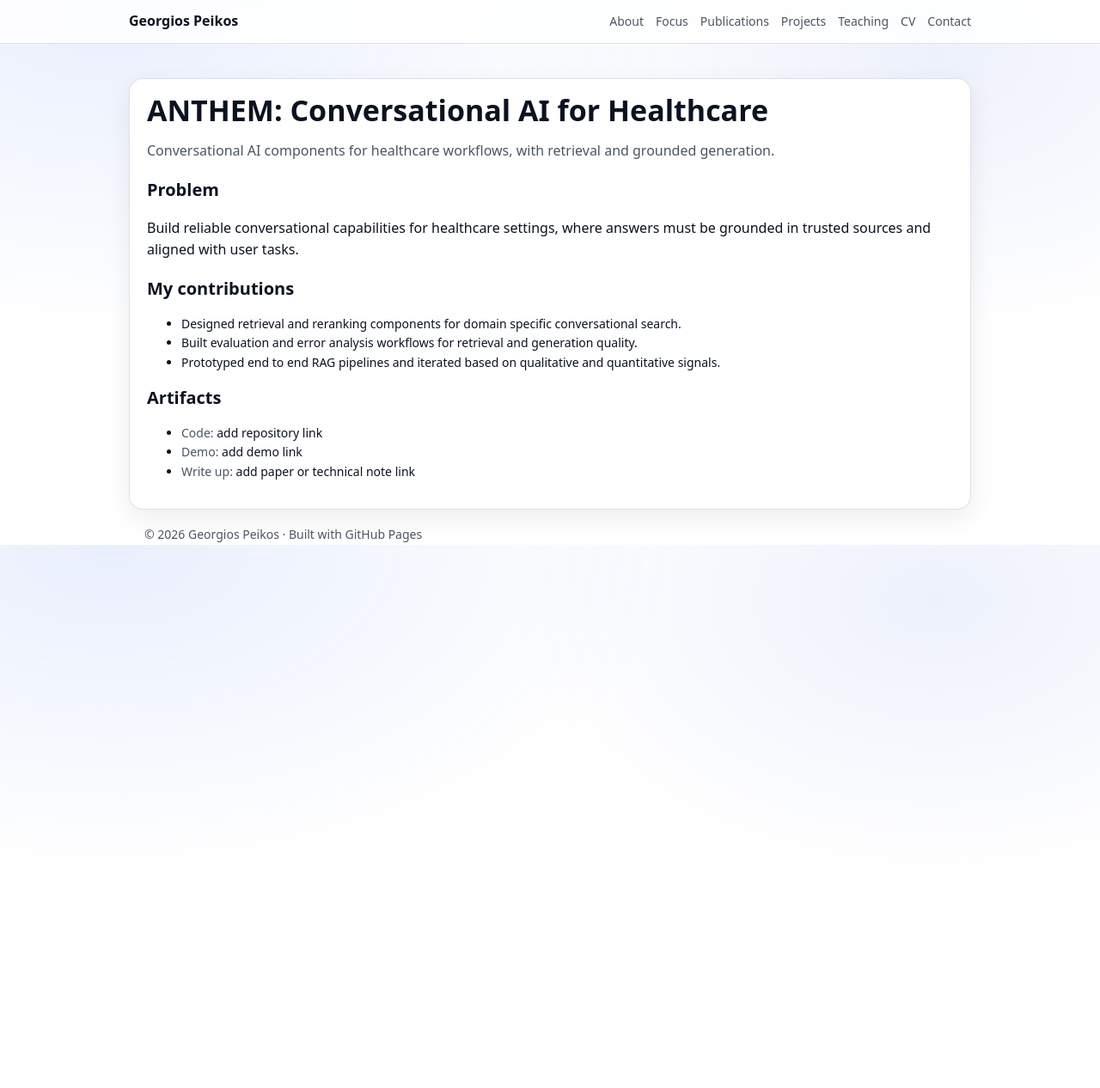
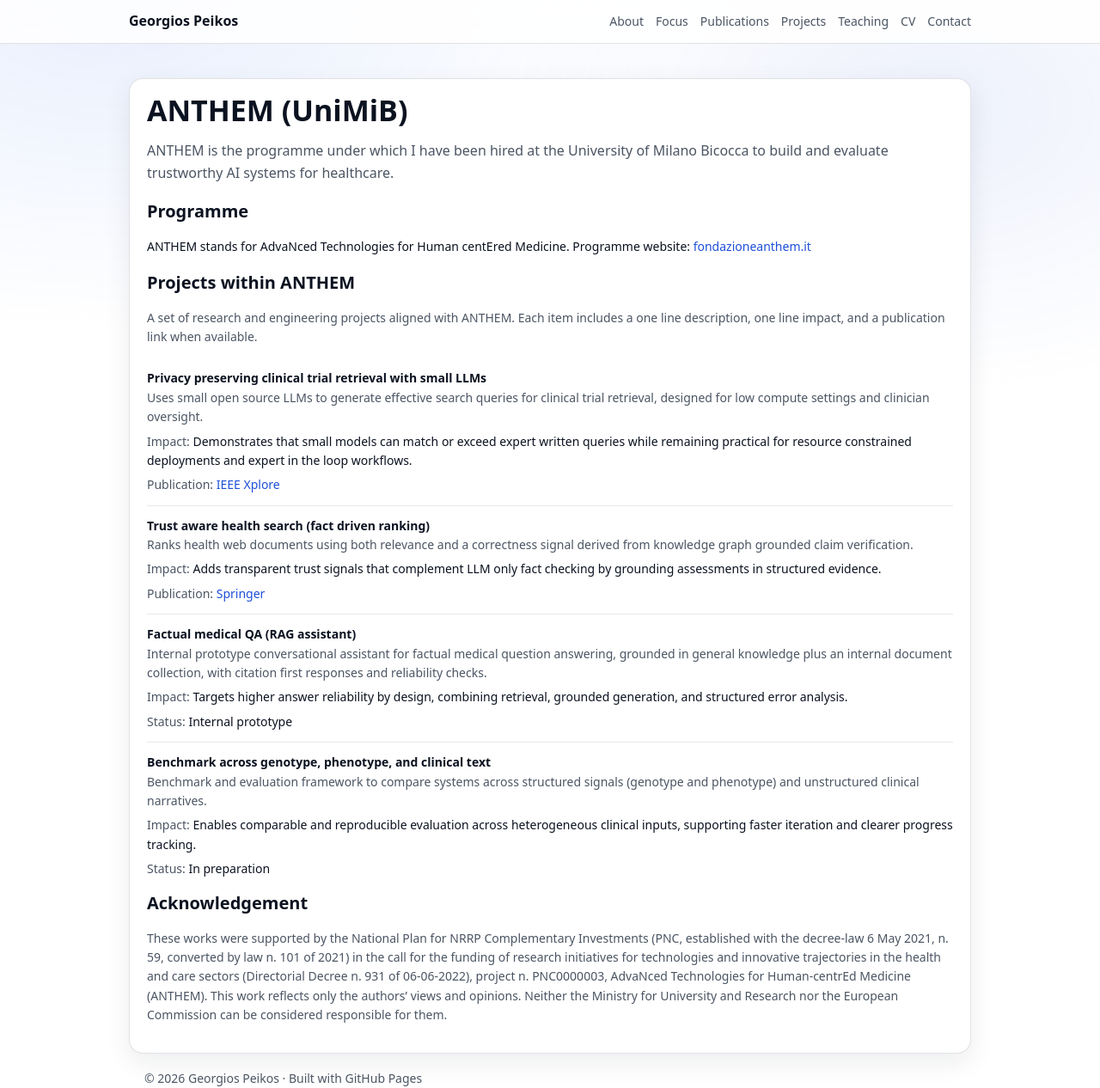
Before and after one commit to GiorgosPeikos/GiorgosPeikos.github.io, a Jekyll site: the page built from _projects/anthem-conversational-ai.md, in a window 1280 px wide and 1266 px high. Shown: the whole window at 86% size. Built offline with Jekyll 4.4.1, drawn with Linux system fonts in a browser that asks for light colours.

Commit message:
update anthem-conversational-ai.md

```diff
--- a/_projects/anthem-conversational-ai.md
+++ b/_projects/anthem-conversational-ai.md
@@ -1,31 +1,89 @@
 ---
 layout: default
-title: "ANTHEM: Conversational AI for Healthcare"
-one_liner: "Conversational AI components for healthcare workflows, with retrieval and grounded generation."
+title: "ANTHEM: Human Centred Medicine"
+one_liner: "Trustworthy health search and privacy preserving clinician in the loop retrieval, developed at UniMiB within the ANTHEM programme."
 order: 1
-keywords: ["conversational AI", "healthcare", "RAG", "retrieval", "evaluation"]
+keywords: ["healthcare AI", "conversational AI", "RAG", "health information retrieval", "clinical trials retrieval", "privacy", "evaluation", "human in the loop"]
 ---
 
 <div class="card section">
-  <h1>ANTHEM: Conversational AI for Healthcare</h1>
-  <p class="muted">Conversational AI components for healthcare workflows, with retrieval and grounded generation.</p>
-
-  <h2>Problem</h2>
-  <p>
-    Build reliable conversational capabilities for healthcare settings, where answers must be grounded in trusted sources and aligned with user tasks.
+  <h1>ANTHEM (UniMiB)</h1>
+  <p class="muted">
+    ANTHEM is the programme under which I have been hired at the University of Milano Bicocca to build and evaluate trustworthy AI systems for healthcare.
   </p>
 
-  <h2>My contributions</h2>
-  <ul class="small">
-    <li>Designed retrieval and reranking components for domain specific conversational search.</li>
-    <li>Built evaluation and error analysis workflows for retrieval and generation quality.</li>
-    <li>Prototyped end to end RAG pipelines and iterated based on qualitative and quantitative signals.</li>
-  </ul>
+  <h2>Programme</h2>
+  <p class="small">
+    ANTHEM stands for AdvaNced Technologies for Human centEred Medicine.
+    Programme website:
+    <a href="https://fondazioneanthem.it/en/" target="_blank" rel="noreferrer">fondazioneanthem.it</a>
+  </p>
 
-  <h2>Artifacts</h2>
-  <ul class="small">
-    <li><span class="muted">Code:</span> add repository link</li>
-    <li><span class="muted">Demo:</span> add demo link</li>
-    <li><span class="muted">Write up:</span> add paper or technical note link</li>
-  </ul>
+  <h2>Projects within ANTHEM</h2>
+  <p class="muted small">
+    A set of research and engineering projects aligned with ANTHEM. Each item includes a one line description, one line impact, and a publication link when available.
+  </p>
+
+  <div class="small" style="margin-top:12px;">
+
+    <div class="item">
+      <div class="item-title">Privacy preserving clinical trial retrieval with small LLMs</div>
+      <div class="muted small">
+        Uses small open source LLMs to generate effective search queries for clinical trial retrieval, designed for low compute settings and clinician oversight.
+      </div>
+      <div class="small" style="margin-top:6px;">
+        <span class="muted">Impact:</span> Demonstrates that small models can match or exceed expert written queries while remaining practical for resource constrained deployments and expert in the loop workflows.
+      </div>
+      <div class="small" style="margin-top:6px;">
+        <span class="muted">Publication:</span>
+        <a href="https://ieeexplore.ieee.org/document/10973512/" target="_blank" rel="noreferrer">IEEE Xplore</a>
+      </div>
+    </div>
+
+    <div class="item">
+      <div class="item-title">Trust aware health search (fact driven ranking)</div>
+      <div class="muted small">
+        Ranks health web documents using both relevance and a correctness signal derived from knowledge graph grounded claim verification.
+      </div>
+      <div class="small" style="margin-top:6px;">
+        <span class="muted">Impact:</span> Adds transparent trust signals that complement LLM only fact checking by grounding assessments in structured evidence.
+      </div>
+      <div class="small" style="margin-top:6px;">
+        <span class="muted">Publication:</span>
+        <a href="https://link.springer.com/chapter/10.1007/978-3-031-88714-7_17" target="_blank" rel="noreferrer">Springer</a>
+      </div>
+    </div>
+
+    <div class="item">
+      <div class="item-title">Factual medical QA (RAG assistant)</div>
+      <div class="muted small">
+        Internal prototype conversational assistant for factual medical question answering, grounded in general knowledge plus an internal document collection, with citation first responses and reliability checks.
+      </div>
+      <div class="small" style="margin-top:6px;">
+        <span class="muted">Impact:</span> Targets higher answer reliability by design, combining retrieval, grounded generation, and structured error analysis.
+      </div>
+      <div class="small" style="margin-top:6px;">
+        <span class="muted">Status:</span> Internal prototype
+      </div>
+    </div>
+
+    <div class="item">
+      <div class="item-title">Benchmark across genotype, phenotype, and clinical text</div>
+      <div class="muted small">
+        Benchmark and evaluation framework to compare systems across structured signals (genotype and phenotype) and unstructured clinical narratives.
+      </div>
+      <div class="small" style="margin-top:6px;">
+        <span class="muted">Impact:</span> Enables comparable and reproducible evaluation across heterogeneous clinical inputs, supporting faster iteration and clearer progress tracking.
+      </div>
+      <div class="small" style="margin-top:6px;">
+        <span class="muted">Status:</span> In preparation
+      </div>
+    </div>
+
+  </div>
+
+  <h2>Acknowledgement</h2>
+  <p class="small muted">
+    These works were supported by the National Plan for NRRP Complementary Investments (PNC, established with the decree-law 6 May 2021, n. 59, converted by law n. 101 of 2021) in the call for the funding of research initiatives for technologies and innovative trajectories in the health and care sectors (Directorial Decree n. 931 of 06-06-2022), project n. PNC0000003, AdvaNced Technologies for Human-centrEd Medicine (ANTHEM). This work reflects only the authors’ views and opinions. Neither the Ministry for University and Research nor the European Commission can be considered responsible for them.
+  </p>
 </div>
```
